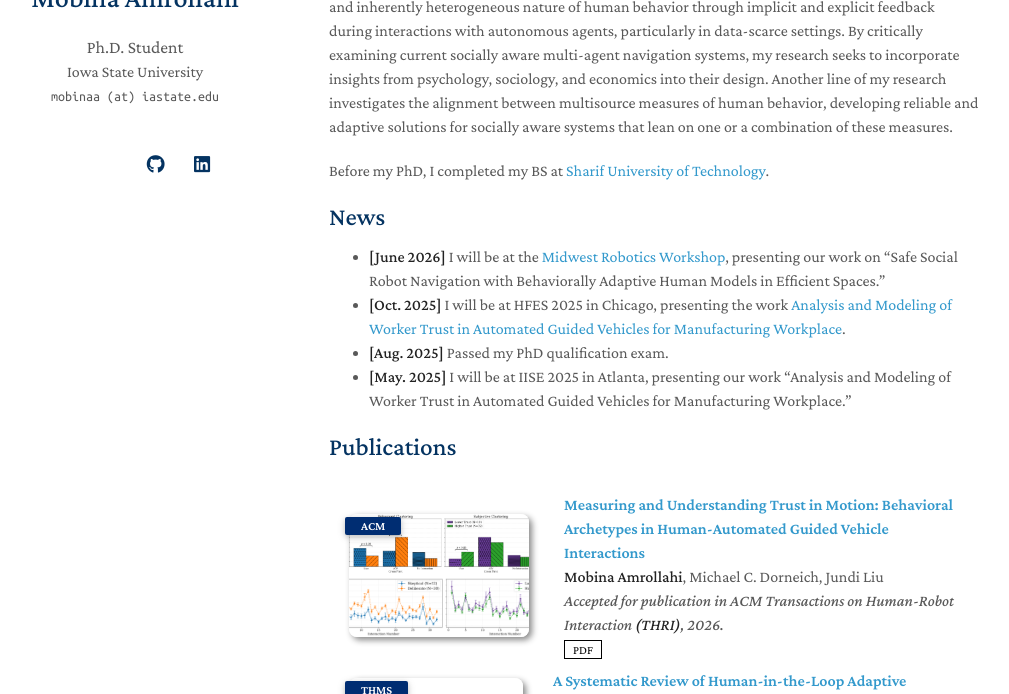
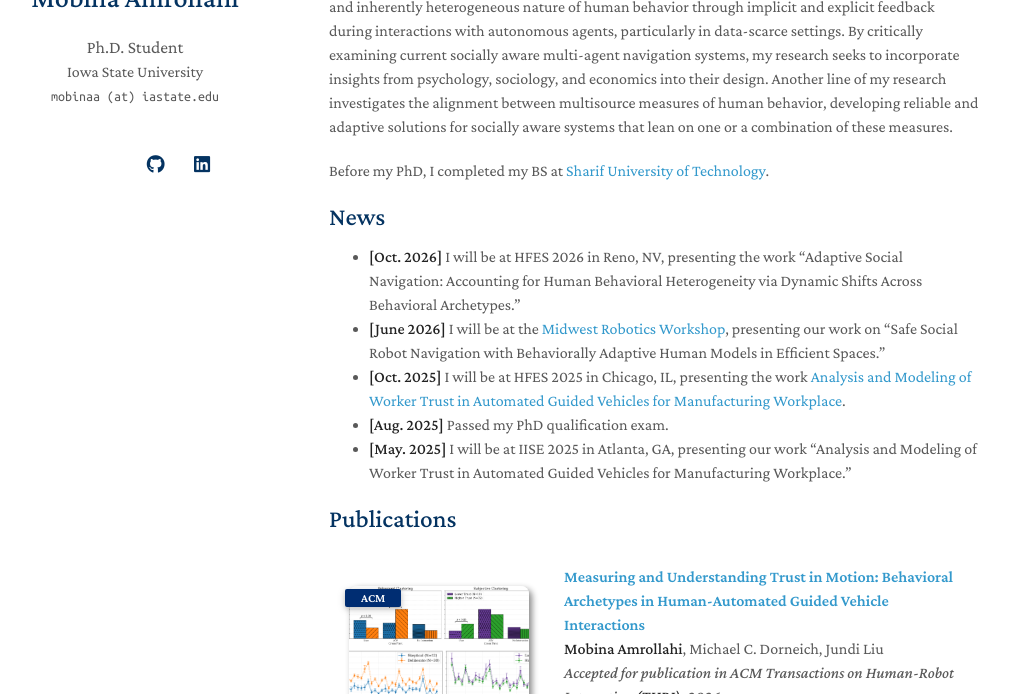
Before and after one commit to mobinaamrollahi/mobinaamrollahi.github.io, a Jekyll site: the page built from index.md, in a window 1280 px wide and 900 px high, cut to the strip 206-900 px from the top of the window. Shown: the whole strip, without its empty margins (141-1150 px from the left). Built offline with Jekyll 4.4.1, drawn with Linux system fonts in a browser that asks for light colours; a style sheet for code colours, icons or effects is not loaded.

Commit message:
Add HFES 2026 news

```diff
--- a/sections/news.md
+++ b/sections/news.md
@@ -1,5 +1,6 @@
 ## News
+- **[Oct. 2026]** I will be at HFES 2026 in Reno, NV, presenting the work "Adaptive Social Navigation: Accounting for Human Behavioral Heterogeneity via Dynamic Shifts Across Behavioral Archetypes."
 - **[June 2026]** I will be at the [Midwest Robotics Workshop](https://www.ttic.edu/mwrw/), presenting our work on "Safe Social Robot Navigation with Behaviorally Adaptive Human Models in Efficient Spaces."
-- **[Oct. 2025]** I will be at HFES 2025 in Chicago, presenting the work [Analysis and Modeling of Worker Trust in Automated Guided Vehicles for Manufacturing Workplace](https://journals.sagepub.com/doi/epub/10.1177/10711813251357889).
+- **[Oct. 2025]** I will be at HFES 2025 in Chicago, IL, presenting the work [Analysis and Modeling of Worker Trust in Automated Guided Vehicles for Manufacturing Workplace](https://journals.sagepub.com/doi/epub/10.1177/10711813251357889).
 - **[Aug. 2025]** Passed my PhD qualification exam.
-- **[May. 2025]** I will be at IISE 2025 in Atlanta, presenting our work "Analysis and Modeling of Worker Trust in Automated Guided Vehicles for Manufacturing Workplace."
+- **[May. 2025]** I will be at IISE 2025 in Atlanta, GA, presenting our work "Analysis and Modeling of Worker Trust in Automated Guided Vehicles for Manufacturing Workplace."
```
